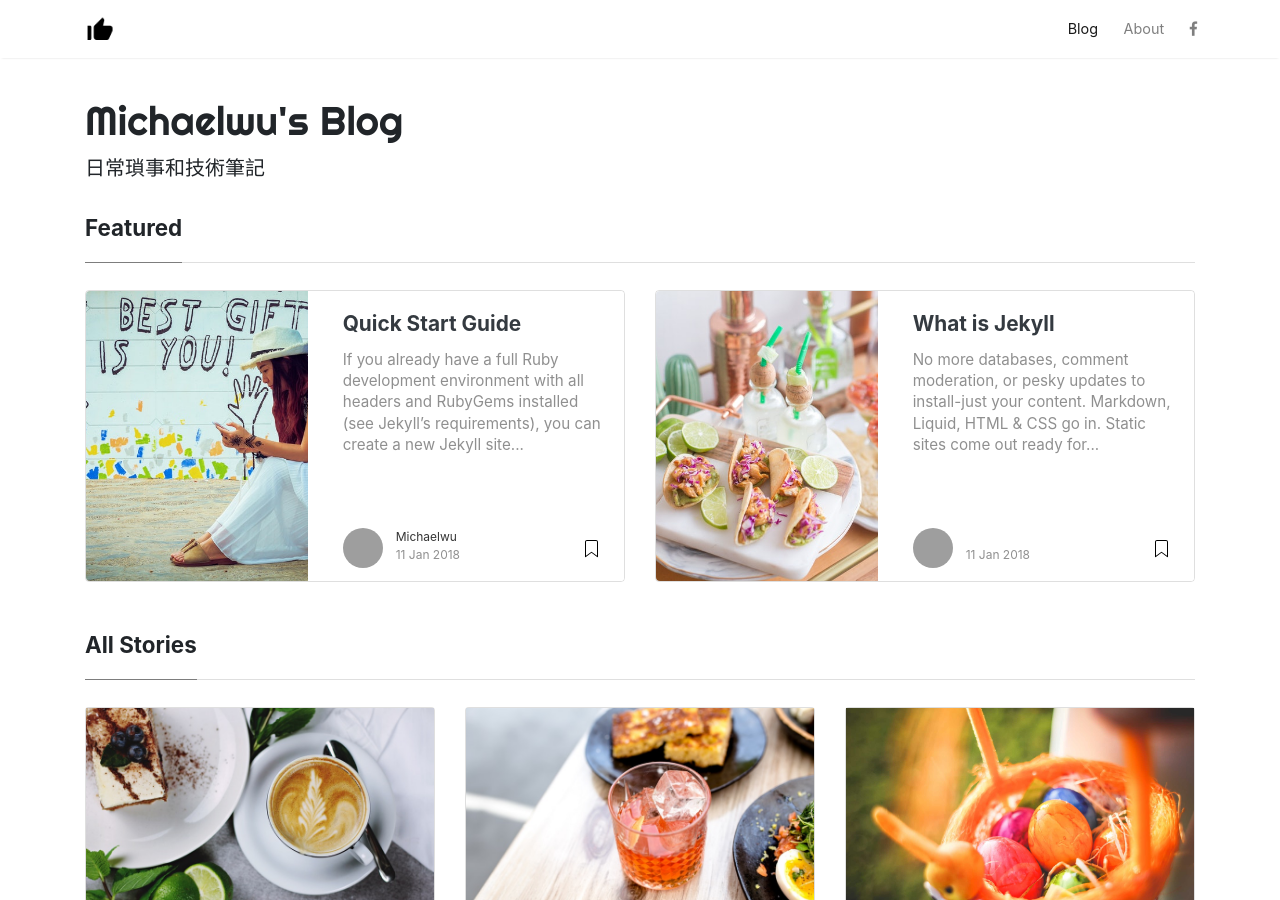
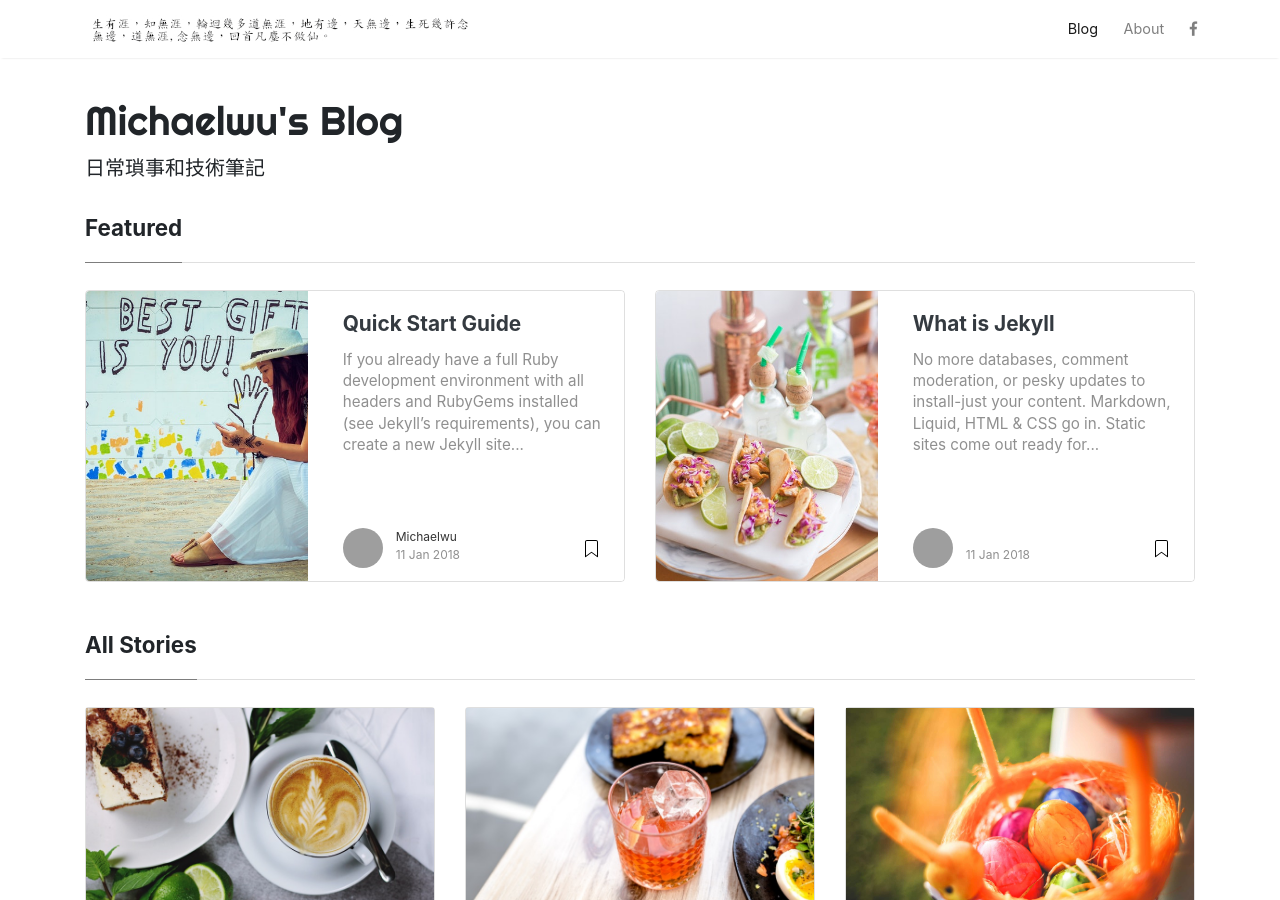
Before and after one commit to michaelwu1749/michaelwu1749.github.io, a Jekyll site: the page built from index.html, in a window 1280 px wide and 900 px high. Built offline with Jekyll 4.4.1, drawn with Linux system fonts in a browser that asks for light colours; nearby versions of some CDN libraries; the list of posts is cut into pages by our own code; comment, search, counter and statistics services are not loaded; grey boxes are pictures that could not be loaded.

Commit message:
update dao

```diff
--- a/_config.yml
+++ b/_config.yml
@@ -3,6 +3,7 @@ name: "Michaelwu's Blog"
 description: "日常瑣事和技術筆記"
 meta_description: "Computer Science && life talk."
 logo: 'assets/images/logo.png'
+dao: 'assets/images/dao.png'
 favicon: 'assets/images/logo.png'
 baseurl: '/michaelwu1749.github.io'
 google_analytics: 'UA-46278016-1'
--- a/_layouts/default.html
+++ b/_layouts/default.html
@@ -46,7 +46,7 @@
 
     <!-- Begin Logo -->
     <a class="navbar-brand" href="{{ site.baseurl }}/">
-    <img src="{{ site.baseurl }}/{{ site.logo }}" alt="{{ site.name }}">
+    <img src="{{ site.baseurl }}/{{ site.dao }}" alt="{{ site.name }}">
     </a>
     <!-- End Logo -->
 
```
Also changed, not shown: assets/images/dao.png (added).
